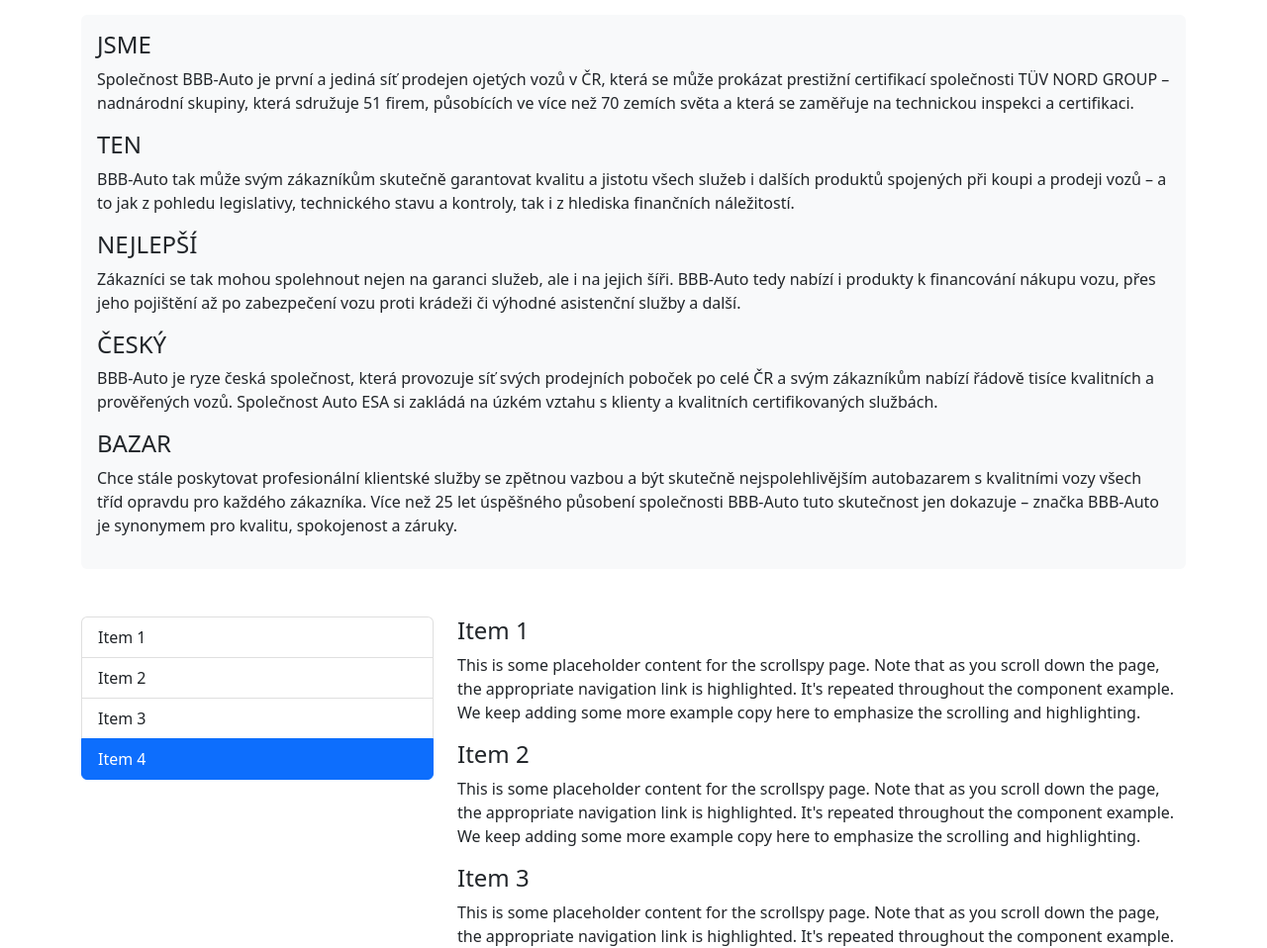
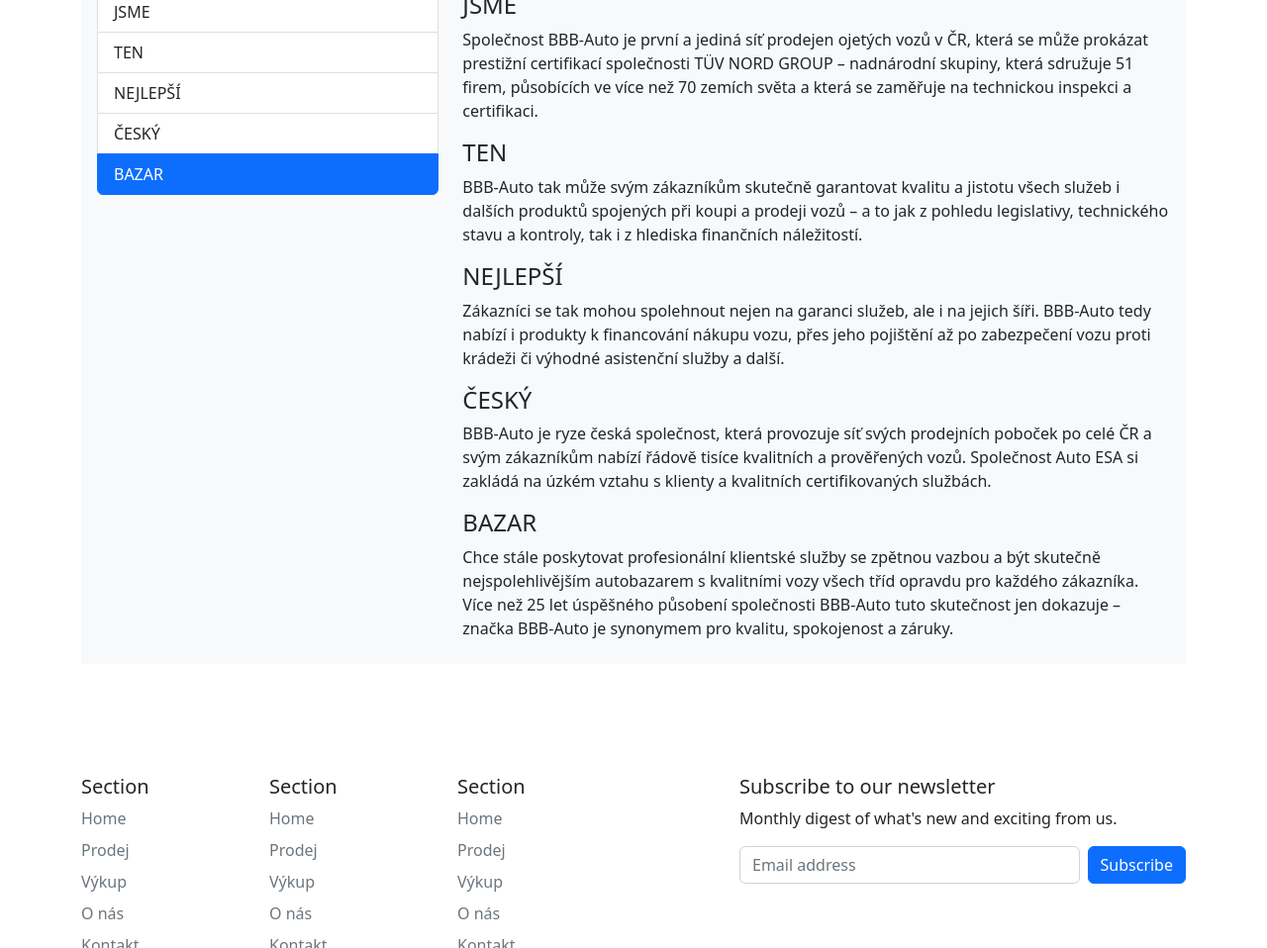
Before and after one commit to SimonBer7/Cviceni0311, a plain HTML site: page about.html in a window 1280 px wide. Shown: the part 765-1723 px from the top of the page at 99% size. Drawn offline with nearby package versions, Linux system fonts and the light colour scheme.

Commit message:
third commit

```diff
--- a/about.html
+++ b/about.html
@@ -86,70 +86,38 @@
 <div class="bd-example">
   <nav id="navbar-example2" class="navbar bg-light px-3 mb-3">
     <a class="navbar-brand" href="#">BBB-Auto</a>
-    <ul class="nav nav-pills">
-      <li class="nav-item">
-        <a class="nav-link" href="#scrollspyHeading1">First</a>
-      </li>
-      <li class="nav-item">
-        <a class="nav-link" href="#scrollspyHeading2">Second</a>
-      </li>
-      <li class="nav-item dropdown">
-        <a class="nav-link dropdown-toggle active" data-bs-toggle="dropdown" href="#" role="button" aria-expanded="false">Dropdown</a>
-        <ul class="dropdown-menu">
-          <li><a class="dropdown-item active" href="#scrollspyHeading3">Third</a></li>
-          <li><a class="dropdown-item" href="#scrollspyHeading4">Fourth</a></li>
-          <li><hr class="dropdown-divider"></li>
-          <li><a class="dropdown-item" href="#scrollspyHeading5">Fifth</a></li>
-        </ul>
-      </li>
-    </ul>
+    <div class="row">
+    <div class="col-4">
+      <div id="list-example" class="list-group">
+        <a class="list-group-item list-group-item-action active" href="#list-item-1">JSME</a>
+        <a class="list-group-item list-group-item-action" href="#list-item-2">TEN</a>
+        <a class="list-group-item list-group-item-action" href="#list-item-3">NEJLEPŠÍ</a>
+        <a class="list-group-item list-group-item-action" href="#list-item-4">ČESKÝ</a>
+		 <a class="list-group-item list-group-item-action" href="#list-item-5">BAZAR</a>
+      </div>
+    </div>
+    <div class="col-8">
+      <div data-bs-spy="scroll" data-bs-target="#list-example" data-bs-smooth-scroll="true" class="scrollspy-example" tabindex="0">
+        <h4 id="list-item-1">JSME</h4>
+        <p>Společnost BBB-Auto je první a jediná síť prodejen ojetých vozů v ČR, která se může prokázat prestižní certifikací společnosti TÜV NORD GROUP – nadnárodní skupiny, která sdružuje 51 firem, působících ve více než 70 zemích světa a která se zaměřuje na technickou inspekci a certifikaci.</</p>
+        <h4 id="list-item-2">TEN</h4>
+        <p>BBB-Auto tak může svým zákazníkům skutečně garantovat kvalitu a jistotu všech služeb i dalších produktů spojených při koupi a prodeji vozů – a to jak z pohledu legislativy, technického stavu a kontroly, tak i z hlediska finančních náležitostí.</p>
+        <h4 id="list-item-3">NEJLEPŠÍ</h4>
+        <p>Zákazníci se tak mohou spolehnout nejen na garanci služeb, ale i na jejich šíři. BBB-Auto tedy nabízí i produkty k financování nákupu vozu, přes jeho pojištění až po zabezpečení vozu proti krádeži či výhodné asistenční služby a další.</p>
+        <h4 id="list-item-4">ČESKÝ</h4>
+        <p>BBB-Auto je ryze česká společnost, která provozuje síť svých prodejních poboček po celé ČR a svým zákazníkům nabízí řádově tisíce kvalitních a prověřených vozů. Společnost Auto ESA si zakládá na úzkém vztahu s klienty a kvalitních certifikovaných službách.</p>
+		<h4 id="list-item-5">BAZAR</h4>
+        <p>Chce stále poskytovat profesionální klientské služby se zpětnou vazbou a být skutečně nejspolehlivějším autobazarem s kvalitními vozy všech tříd opravdu pro každého zákazníka. Více než 25 let úspěšného působení společnosti BBB-Auto tuto skutečnost jen dokazuje – značka BBB-Auto je synonymem pro kvalitu, spokojenost a záruky.</p>
+      </div>
+    </div>
+  </div>
   </nav>
-  <div class="scrollspy-example bg-light p-3 rounded-2" data-bs-spy="scroll" data-bs-target="#navbar-example2" data-bs-root-margin="0px 0px -40%" data-bs-smooth-scroll="true" tabindex="0">
-    <h4 id="scrollspyHeading1">JSME</h4>
-    <p>Společnost BBB-Auto je první a jediná síť prodejen ojetých vozů v ČR, která se může prokázat prestižní certifikací společnosti TÜV NORD GROUP – nadnárodní skupiny, která sdružuje 51 firem, působících ve více než 70 zemích světa a která se zaměřuje na technickou inspekci a certifikaci.</p>
-    <h4 id="scrollspyHeading2">TEN</h4>
-    <p>BBB-Auto tak může svým zákazníkům skutečně garantovat kvalitu a jistotu všech služeb i dalších produktů spojených při koupi a prodeji vozů – a to jak z pohledu legislativy, technického stavu a kontroly, tak i z hlediska finančních náležitostí.</p>
-    <h4 id="scrollspyHeading3">NEJLEPŠÍ</h4>
-    <p>Zákazníci se tak mohou spolehnout nejen na garanci služeb, ale i na jejich šíři. BBB-Auto tedy nabízí i produkty k financování nákupu vozu, přes jeho pojištění až po zabezpečení vozu proti krádeži či výhodné asistenční služby a další.</p>
-    <h4 id="scrollspyHeading4">ČESKÝ</h4>
-    <p>BBB-Auto je ryze česká společnost, která provozuje síť svých prodejních poboček po celé ČR a svým zákazníkům nabízí řádově tisíce kvalitních a prověřených vozů. Společnost Auto ESA si zakládá na úzkém vztahu s klienty a kvalitních certifikovaných službách.</p>
-    <h4 id="scrollspyHeading5">BAZAR</h4>
-    <p>Chce stále poskytovat profesionální klientské služby se zpětnou vazbou a být skutečně nejspolehlivějším autobazarem s kvalitními vozy všech tříd opravdu pro každého zákazníka. Více než 25 let úspěšného působení společnosti BBB-Auto tuto skutečnost jen dokazuje – značka BBB-Auto je synonymem pro kvalitu, spokojenost a záruky.
 
-</p>
-  </div>
 </div>
 </div>
 
 <br><br>
 
-
-<div class="container">
-<div class="row">
-  <div class="col-4">
-    <div id="list-example" class="list-group">
-      <a class="list-group-item list-group-item-action" href="#list-item-1">Item 1</a>
-      <a class="list-group-item list-group-item-action" href="#list-item-2">Item 2</a>
-      <a class="list-group-item list-group-item-action" href="#list-item-3">Item 3</a>
-      <a class="list-group-item list-group-item-action" href="#list-item-4">Item 4</a>
-    </div>
-  </div>
-  <div class="col-8">
-    <div data-bs-spy="scroll" data-bs-target="#list-example" data-bs-smooth-scroll="true" class="scrollspy-example" tabindex="0">
-      <h4 id="list-item-1">Item 1</h4>
-    <p>This is some placeholder content for the scrollspy page. Note that as you scroll down the page, the appropriate navigation link is highlighted. It's repeated throughout the component example. We keep adding some more example copy here to emphasize the scrolling and highlighting.</p>
-      <h4 id="list-item-2">Item 2</h4>
-    <p>This is some placeholder content for the scrollspy page. Note that as you scroll down the page, the appropriate navigation link is highlighted. It's repeated throughout the component example. We keep adding some more example copy here to emphasize the scrolling and highlighting.</p>
-      <h4 id="list-item-3">Item 3</h4>
-    <p>This is some placeholder content for the scrollspy page. Note that as you scroll down the page, the appropriate navigation link is highlighted. It's repeated throughout the component example. We keep adding some more example copy here to emphasize the scrolling and highlighting.</p>
-      <h4 id="list-item-4">Item 4</h4>
-    <p>This is some placeholder content for the scrollspy page. Note that as you scroll down the page, the appropriate navigation link is highlighted. It's repeated throughout the component example. We keep adding some more example copy here to emphasize the scrolling and highlighting.</p>
-    </div>
-  </div>
-</div>
-</div>
-
-<br><br>
 
 <div class="container">
   <footer class="py-5">
```
Also changed, not shown: index.html (+0 -13 lines).
